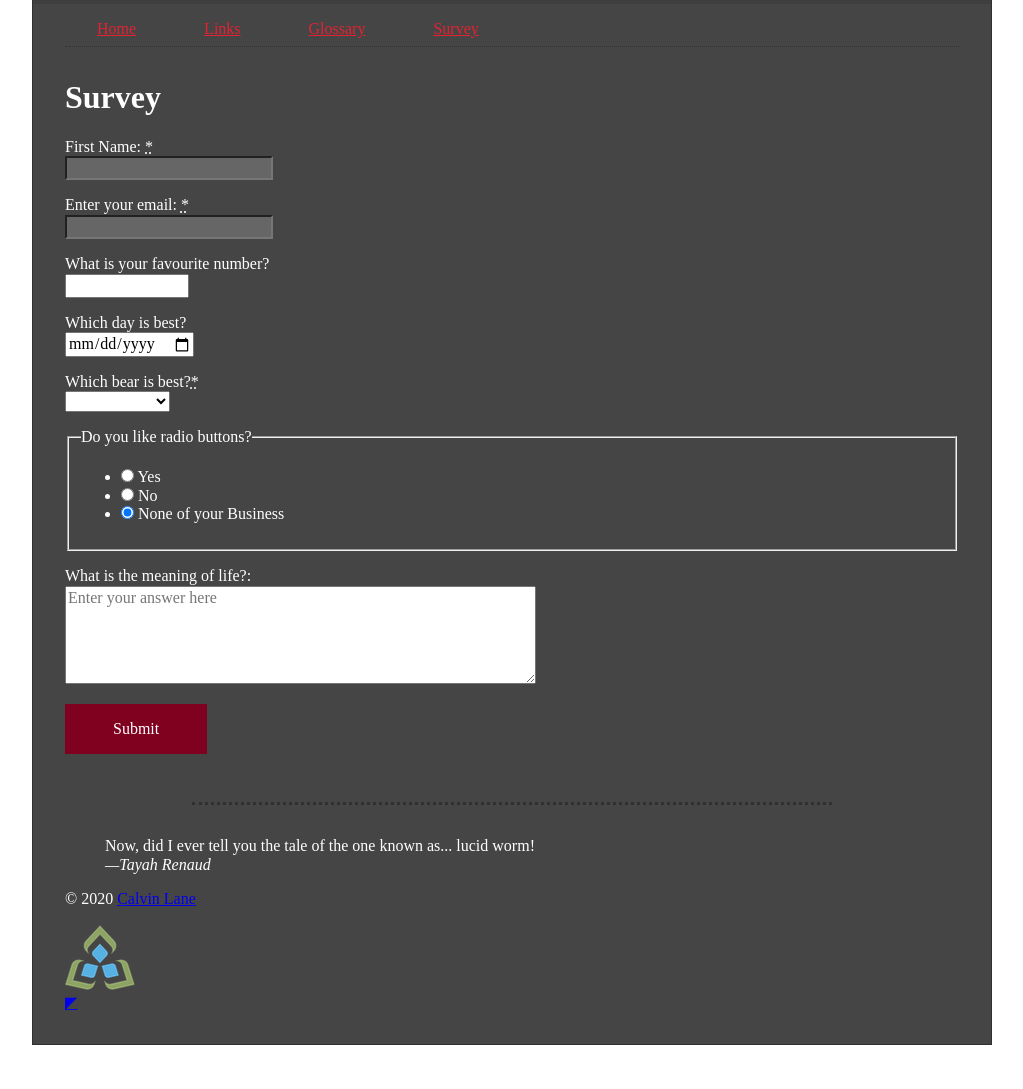
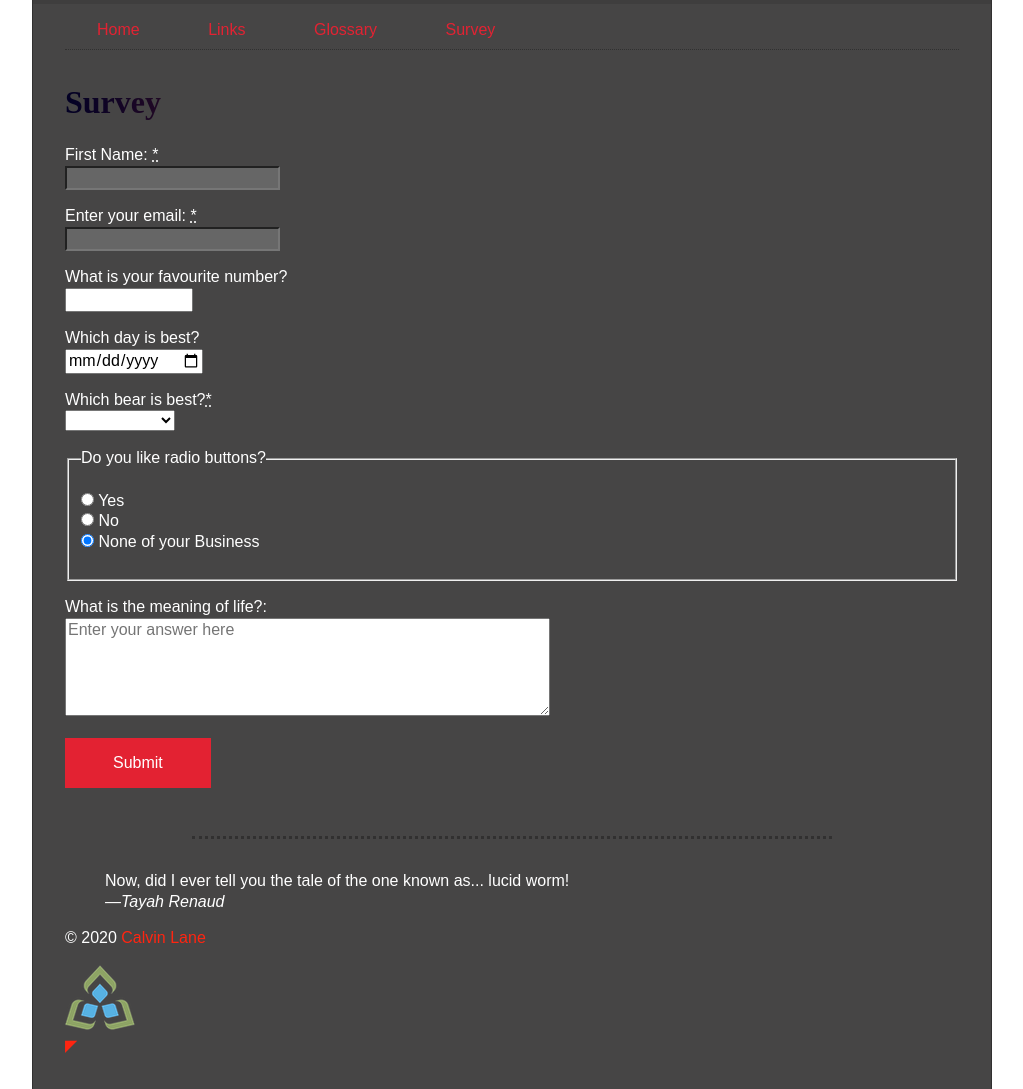
Before and after one commit to 18053759/csd120.-20F-.-Lane---Calvin-, a plain HTML site: page survey.html in a window 1280 px wide. Shown: the top 1089 px of the page, without its empty margins (128-1151 px from the left). Drawn offline with Linux system fonts and the light colour scheme.

Commit message:
all changes from part 1 of lab 6

```diff
--- a/styles/main.css
+++ b/styles/main.css
@@ -82,7 +82,7 @@ fieldset label {
     border: none;
     padding: 1em 3em;
     color: #FFFFFF;
-    background-color: #800020;
+    background-color: #FF1C2FD8;
 }
 
 input:invalid {
@@ -123,5 +123,66 @@ footer hr {
 }
 
 main a {
-    color: #800020;
+    color: #FF1C2FD8
 }
+
+
+
+body {
+    font-family: 'Source Sans Pro', sans-serif;
+    margin-top: 0;
+    line-height: 1.3;
+}
+
+h1 {
+    background: rgb(2,0,36);
+    background: linear-gradient(90deg, rgba(2,0,36,1) 0%, rgba(186,52,39,1) 65%, rgba(255,3,3,1) 100%);
+    -webkit-text-fill-color: transparent;
+    -webkit-background-clip: text;
+    background-clip: text;
+}
+
+h1,
+h2,
+h3 {
+    color: #FF1C2FD8;
+}
+
+
+h1,
+h2,
+h3,
+h4,
+h5,
+h6 {
+    font-family: 'Spectral', serif;
+}
+
+a {
+    color: #FF2511;
+    text-decoration: none;
+}
+
+a:hover {
+    text-decoration: underline;
+}
+
+::selection {
+    background-color: #FF1C2FD8;
+    color: #FFFFFF;
+}
+
+
+ol {
+    list-style-type: upper-roman;
+}
+
+iframe {
+    border-top-right-radius: 2em;
+    border-bottom-left-radius: 2em;
+}
+
+fieldset>ul {
+    list-style: none;
+    padding: 0;
+}
```
Also changed, not shown: index.html (+4 -0 lines).
